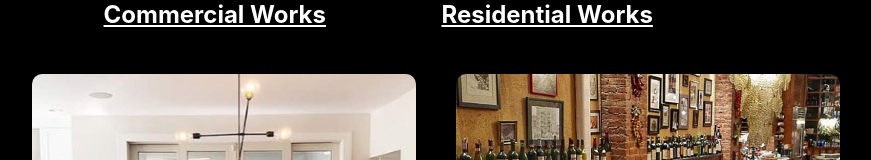
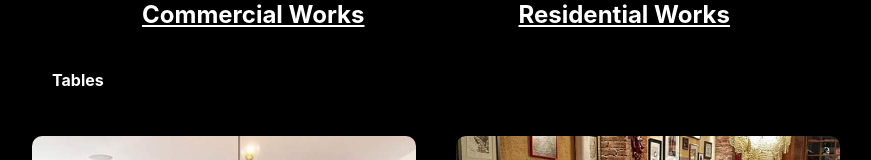
Before and after one commit to mwrowan89/BR-Fabrication-React.js, a React (Create React App) app: page /gallery in a window 1280 px wide. Shown: the part 526-686 px from the top of the page, without its empty margins (204-1075 px from the left). Built offline with nearby package versions, Linux system fonts and the light colour scheme.

Commit message:
Added filtering for tables

```diff
--- a/src/components/GalleryPhotos.js
+++ b/src/components/GalleryPhotos.js
@@ -67,6 +67,7 @@ const GalleryPhotos = () => {
 
   useEffect(() => {
     filterImages(selection);
+    filterByType(type);
     setPage(1);
     // eslint-disable-next-line
   }, [selection]);
@@ -80,7 +81,11 @@ const GalleryPhotos = () => {
         <h2 id="res-btn" onClick={() => setSelection("res")}>
           Residential Works
         </h2>{" "}
-        <br />
+      </div>
+      <div className="gallery-type-filter">
+        <h4 id="table-btn" onClick={() => setType("tables")}>
+          Tables
+        </h4>
       </div>
       <div className="gallery-images-container">
         {currentImages.map((image) => (
--- a/src/css/GalleryPhotos.css
+++ b/src/css/GalleryPhotos.css
@@ -72,6 +72,9 @@
   max-height: 90vh;
   max-width: 80vw;
 }
+.gallery-type-filter {
+  color: white;
+}
 
 /* Pop-up window css */
 .pop-up {
```
